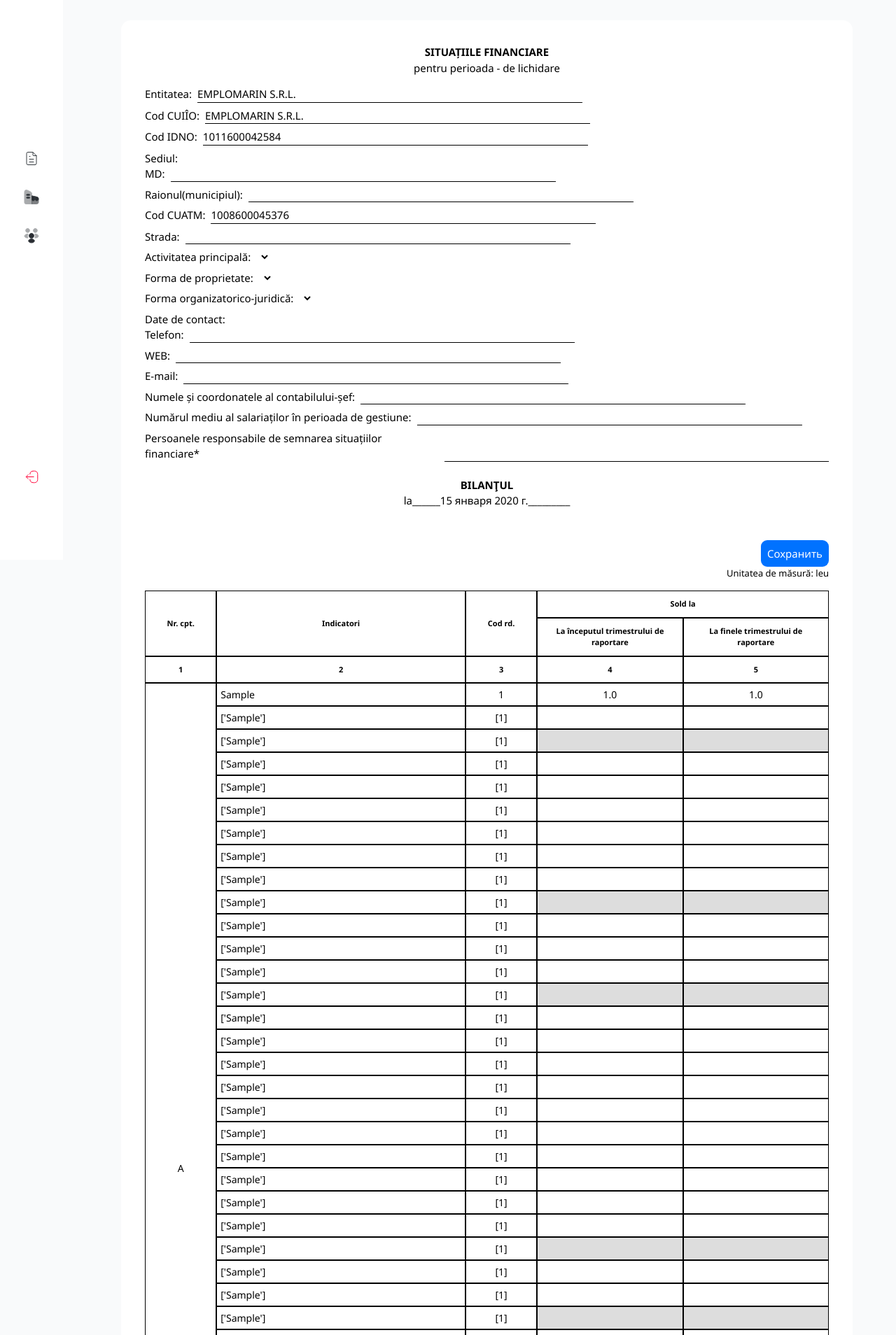
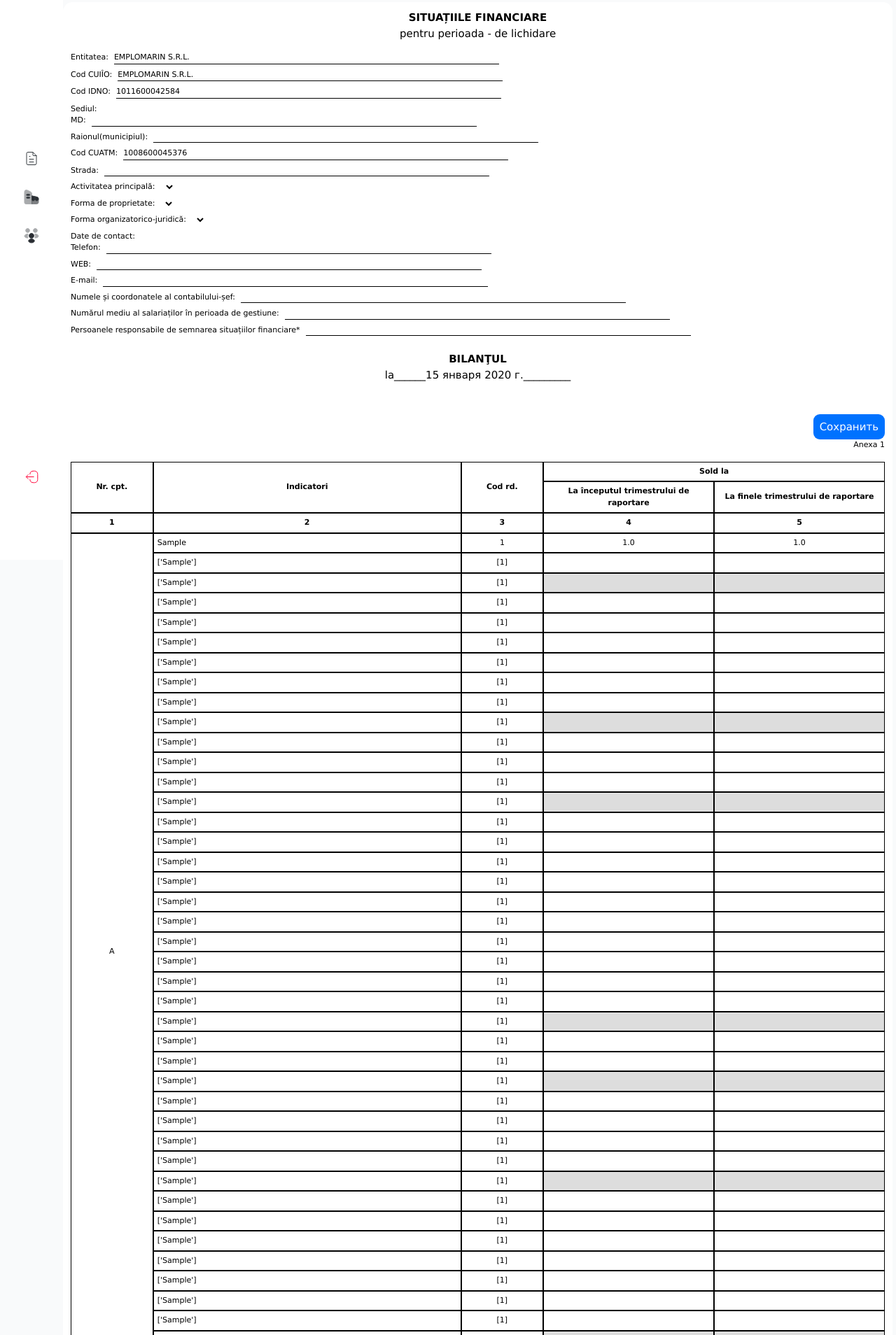
Before and after one commit to civikash/branch_co, a Django app: page /reports/balanta/00000000-0000-0000-0000-000000000001/ in a window 1280 px wide. Shown: the top 1908 px of the page at 70% size. Run offline with Django 4.2, Linux system fonts and the light colour scheme; a user stored in the database is signed in; tables that the repository leaves empty hold one stand-in row (values such as "Sample post"); lists and menus that the app fills with data are empty.

Commit message:
scss + js

```diff
--- a/reports/templates/reports/reports/balanta/balanta_detail.html
+++ b/reports/templates/reports/reports/balanta/balanta_detail.html
@@ -72,7 +72,7 @@
     <div class="raport__title">
         <h1>BILANŢUL
         </h1>
-        <span>la______{% if request.user.is_superuser %}{{ data_1.la|default:'' }}{% else %}<input required class="" type="text" maxlength="10" name="data_1" value="{{ data_1.la|default:''|date:'d.m.Y' }}" id="data_1">{% endif %}_________        </span>
+        <span>la______{% if request.user.is_superuser %}{{ data_1.la|default:'' }}{% else %}<input required class="input-width-2" type="text" maxlength="10" name="data_1" value="{{ data_1.la|default:''|date:'d.m.Y' }}" id="data_1">{% endif %}_________        </span>
     </div>
     <div class="raport__title">
         {% if request.user.is_superuser %}
@@ -83,7 +83,7 @@
             </div>
             <div class="raport__title">
                 <button class="save button blue" type="submit">Сохранить</button>
-                <span class="left__marg">Unitatea de măsură: leu
+                <span class="left__marg">Anexa 1
                 </span>
                 </div>
     <table cellspacing="0" cellpadding="5" border="1">
@@ -144,20 +144,18 @@
 
         </tbody>
     </table>
+    <div class="raport__title">
     <h1>
         SITUAŢIA DE PROFIT ŞI PIERDERE
 </h1>
-<span>de la___{% if request.user.is_superuser %}{{ data_2.de_la|default:'' }}{% else %}<input required class="" type="text" maxlength="10" name="data_2" value="{{ data_2.de_la|default:''|date:'d.m.Y' }}" id="data_2">{% endif %}_____
-    pînă la__{% if request.user.is_superuser %}{{ data_2.pina_la|default:'' }}{% else %}<input required class="" type="text" maxlength="10" name="data_3" value="{{ data_2.pina_la|default:''|date:'d.m.Y' }}" id="data_3">{% endif %}_______
+<span>de la___{% if request.user.is_superuser %}{{ data_2.de_la|default:'' }}{% else %}<input required class="input-width-2" type="text" maxlength="10" name="data_2" value="{{ data_2.de_la|default:''|date:'d.m.Y' }}" id="data_2">{% endif %}_____
+    pînă la__{% if request.user.is_superuser %}{{ data_2.pina_la|default:'' }}{% else %}<input required class="input-width-2" type="text" maxlength="10" name="data_3" value="{{ data_2.pina_la|default:''|date:'d.m.Y' }}" id="data_3">{% endif %}_______
 
    </span>
-<div class="raport__title">
-    <span class="right__marg">Important: Datele se prezintă numai pe trimestrul de raportare (de exemplu: pentru trimestrul II - trimestrul de raportare constituie 1 aprilie - 30 iunie)
-    </span>
-    </div>
+</div>
     <div class="raport__title">
         <button class="save button blue" type="submit">Сохранить</button>
-        <span class="left__marg">mii lei; datele se înscriu cu zecimale</span>
+        <span class="left__marg">Anexa 2</span>
         </div>
 <table cellspacing="0" cellpadding="5" border="1">
     <thead>
@@ -215,20 +213,18 @@
 
     </tbody>
 </table>
+<div class="raport__title">
 <h1>
     SITUAŢIA MODIFICĂRILOR CAPITALULUI PROPRIU
 </h1>
-<span>de la___{% if request.user.is_superuser %}{{ data_3.de_la|default:'' }}{% else %}<input required class="" type="text" maxlength="10" name="data_4" value="{{ data_3.de_la|default:''|date:'d.m.Y' }}" id="data_4">{% endif %}_____
-    pînă la__{% if request.user.is_superuser %}{{ data_3.pina_la|default:'' }}{% else %}<input required class="" type="text" maxlength="10" name="data_5" value="{{ data_3.pina_la|default:''|date:'d.m.Y' }}" id="data_5">{% endif %}_______
+<span>de la___{% if request.user.is_superuser %}{{ data_3.de_la|default:'' }}{% else %}<input required class="input-width-2" type="text" maxlength="10" name="data_4" value="{{ data_3.de_la|default:''|date:'d.m.Y' }}" id="data_4">{% endif %}_____
+    pînă la__{% if request.user.is_superuser %}{{ data_3.pina_la|default:'' }}{% else %}<input required class="input-width-2" type="text" maxlength="10" name="data_5" value="{{ data_3.pina_la|default:''|date:'d.m.Y' }}" id="data_5">{% endif %}_______
 
    </span>
-<div class="raport__title">
-<span class="right__marg">Important: Datele se prezintă numai pe trimestrul de raportare (de exemplu: pentru trimestrul II - trimestrul de raportare constituie 1 aprilie - 30 iunie)
-</span>
 </div>
 <div class="raport__title">
     <button class="save button blue" type="submit">Сохранить</button>
-    <span class="left__marg">mii lei; datele se înscriu cu zecimale</span>
+    <span class="left__marg">Anexa 3</span>
     </div>
     <table cellspacing="0" cellpadding="5" border="1">
         <thead>
@@ -308,20 +304,18 @@
 
         </tbody>
 </table>
+<div class="raport__title">
 <h1>
     SITUAŢIA FLUXURILOR DE NUMERAR
 </h1>
-<span>de la___{% if request.user.is_superuser %}{{ data_4.de_la|default:'' }}{% else %}<input required class="" type="text" maxlength="10" name="data_6" value="{{ data_4.de_la|default:''|date:'d.m.Y' }}" id="data_6">{% endif %}_____
-    pînă la__{% if request.user.is_superuser %}{{ data_4.pina_la|default:'' }}{% else %}<input required class="" type="text" maxlength="10" name="data_7" value="{{ data_4.pina_la|default:''|date:'d.m.Y' }}" id="data_7">{% endif %}_______
+<span>de la___{% if request.user.is_superuser %}{{ data_4.de_la|default:'' }}{% else %}<input required class="input-width-2" type="text" maxlength="10" name="data_6" value="{{ data_4.de_la|default:''|date:'d.m.Y' }}" id="data_6">{% endif %}_____
+    pînă la__{% if request.user.is_superuser %}{{ data_4.pina_la|default:'' }}{% else %}<input required class="input-width-2" type="text" maxlength="10" name="data_7" value="{{ data_4.pina_la|default:''|date:'d.m.Y' }}" id="data_7">{% endif %}_______
 
    </span>
-<div class="raport__title">
-<span class="right__marg">Important: Datele se prezintă numai pe trimestrul de raportare (de exemplu: pentru trimestrul II - trimestrul de raportare constituie 1 aprilie - 30 iunie)
-</span>
 </div>
 <div class="raport__title">
     <button class="save button blue" type="submit">Сохранить</button>
-    <span class="left__marg">mii lei; datele se înscriu cu zecimale</span>
+    <span class="left__marg">Anexa 4</span>
     </div>
 <table cellspacing="0" cellpadding="5" border="1">
 <thead>
--- a/static/css/main.css
+++ b/static/css/main.css
@@ -1,5 +1,4 @@
 @charset "UTF-8";
-@import url("https://fonts.googleapis.com/css2?family=Golos+Text:wght@400;500;700;800;900&display=swap");
 * {
   padding: 0px;
   margin: 0px;
@@ -94,13 +93,12 @@ html {
 }
 
 body {
-  font-family: "Golos Text", sans-serif;
+  font-family: Verdana, Arial, Helvetica, sans-serif;
 }
 
 .container {
   width: 100%;
   margin: 0 auto;
-  padding: 0 15px;
 }
 
 .messages {
@@ -212,8 +210,12 @@ thead {
   display: flex;
 }
 
+.input-width-2 {
+  width: 90px;
+}
+
 .raport__body {
-  padding: 34px;
+  padding: 11px;
   width: 100%;
   background-color: #ffffff;
   display: flex;
@@ -261,7 +263,7 @@ thead {
 }
 .raport__body table .td-description {
   font-weight: 600;
-  font-size: 15px;
+  font-size: 11px;
 }
 .raport__body table .w-1 {
   width: 185px;
@@ -299,7 +301,7 @@ thead {
 }
 .raport__body .raport__title .left__marg {
   margin-left: auto;
-  font-size: 13px;
+  font-size: 11px;
 }
 .raport__body .raport__title-row {
   display: flex;
@@ -311,6 +313,7 @@ thead {
 }
 .raport__body .raport__information {
   display: flex;
+  font-size: 11px;
   flex-direction: column;
 }
 .raport__body .raport__information span {
@@ -378,7 +381,7 @@ thead {
 }
 
 thead th {
-  padding: 10px;
+  padding: 5px;
   border: 1px solid #000000;
 }
 
@@ -393,7 +396,7 @@ tbody tr .td_gray {
 
 tr td {
   padding: 10px;
-  font-size: 14px;
+  font-size: 11px;
   text-align: center;
   border: 1px solid #000000;
 }
--- a/static/css/style.css
+++ b/static/css/style.css
@@ -55,7 +55,6 @@
     box-sizing: border-box;
     list-style: none;
     text-decoration: none;
-    font-family: 'Segoe UI', Tahoma, Geneva, Verdana, sans-serif;
 }
 
 body {
@@ -68,7 +67,7 @@ body {
 
 table {
     table-layout: auto;
-    font-size: 13px;
+    font-size: 11px;
     border-color: var(--gray-100);
     width: 100%;
 }
@@ -203,10 +202,6 @@ a {
 .header .description {
     padding: .5rem 0 1rem;
     color: var(--gray-600);
-}
-
-.pad-module {
-    padding: 21px 34px 34px 55px;
 }
 
 .min-h {
@@ -395,10 +390,10 @@ a.ck-button.ck-button {
 }
 
 .extends-container {
-    padding: 8px 13px;
-    left: 90px;
+    padding: 3px 5px;
+    left: 85px;
     z-index: 1;
-    width: calc(100% - 90px)
+    width: calc(100% - 85px)
 }
 
 .ck-button:not(.ck-button--clear--default) * {
--- a/static/js/rows.js
+++ b/static/js/rows.js
@@ -79,3 +79,29 @@ function getCookie(name) {
     const cookieValue = document.cookie.match('(^|;)\\s*' + name + '=([^;]+)');
     return cookieValue ? cookieValue.pop() : '';
 }
+
+// Цикл для обработки каждого поля
+for (let i = 1; i <= 7; i++) {
+    const inputDate = document.getElementById(`data_${i}`);
+
+    if (inputDate) {
+      inputDate.addEventListener('keydown', event => {
+        const key = event.key;
+        if (!/\d/.test(key) && key !== 'Backspace' && key !== 'Delete' && key !== 'ArrowLeft' && key !== 'ArrowRight') {
+          event.preventDefault();
+        }
+      });
+
+      inputDate.addEventListener('input', () => {
+        let dateValue = inputDate.value.replace(/[^\d]/g, ''); // Удаляем все символы, кроме цифр
+        if (dateValue.length === 8) { // Проверяем, что введено 8 цифр (ддммгггг)
+          const day = dateValue.slice(0, 2);
+          const month = dateValue.slice(2, 4);
+          const year = dateValue.slice(4, 8);
+
+          const formattedDate = `${day}.${month}.${year}`;
+          inputDate.value = formattedDate;
+        }
+      });
+    }
+  }
--- a/static/scss/base/_base.scss
+++ b/static/scss/base/_base.scss
@@ -1,19 +1,15 @@
-@import url('https://fonts.googleapis.com/css2?family=Golos+Text:wght@400;500;700;800;900&display=swap');
-
-
 html {
   font-size: 15px;
   -webkit-font-smoothing: antialiased;
 }
 
 body {
-  font-family: $font-main;
+  font-family: Verdana, Arial, Helvetica, sans-serif;
 }
 
 .container {
   width: 100%;
   margin: 0 auto;
-  padding: 0 15px;
   // width: 1440px;
 }
 
--- a/static/scss/report/_raport.scss
+++ b/static/scss/report/_raport.scss
@@ -6,8 +6,12 @@ thead {
     display: flex;
 }
 
+.input-width-2 {
+  width: 90px;
+}
+
 .raport__body {
-    padding: 34px;
+    padding: 11px;
     width: 100%;
     background-color: $white;
     display: flex;
@@ -57,7 +61,7 @@ thead {
 
         .td-description {
             font-weight: 600;
-            font-size: 15px;
+            font-size: 11px;
         }
 
         .w-1 {
@@ -105,7 +109,7 @@ thead {
 
       .left__marg {
         margin-left: auto;
-        font-size: 13px;
+        font-size: 11px;
       }
 
       &-row {
@@ -121,6 +125,7 @@ thead {
 
     .raport__information {
       display: flex;
+      font-size: 11px;
       flex-direction: column;
 
       span {
@@ -202,7 +207,7 @@ thead {
   }
 }
   thead th {
-    padding: 10px;
+    padding: 5px;
     border: 1px solid $dark;
   }
 
@@ -223,7 +228,7 @@ thead {
 tr {
     td {
       padding: 10px;
-      font-size: 14px;
+      font-size: 11px;
       text-align: center;
       border: 1px solid $dark;
 
```
Also changed, not shown: 1 other file.
